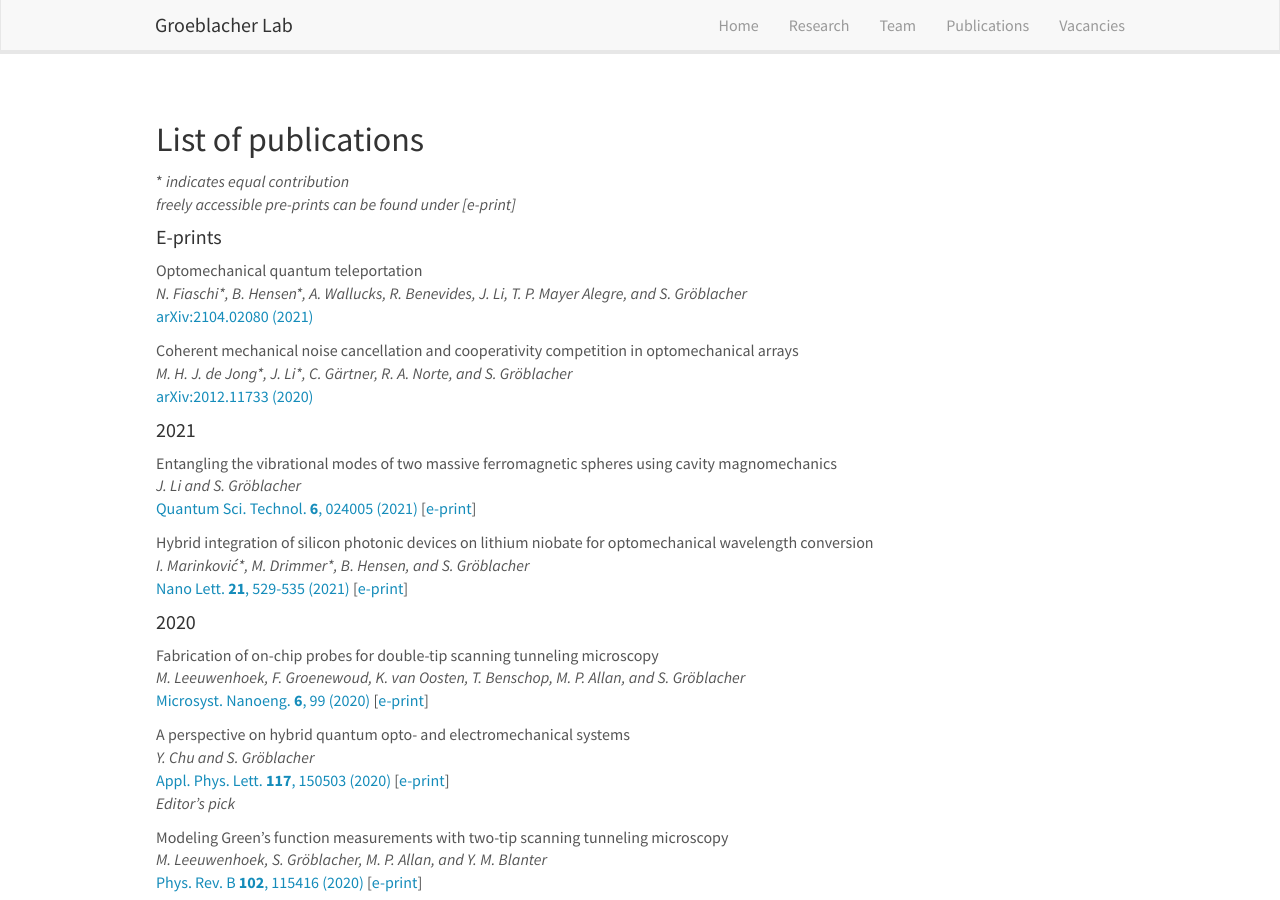
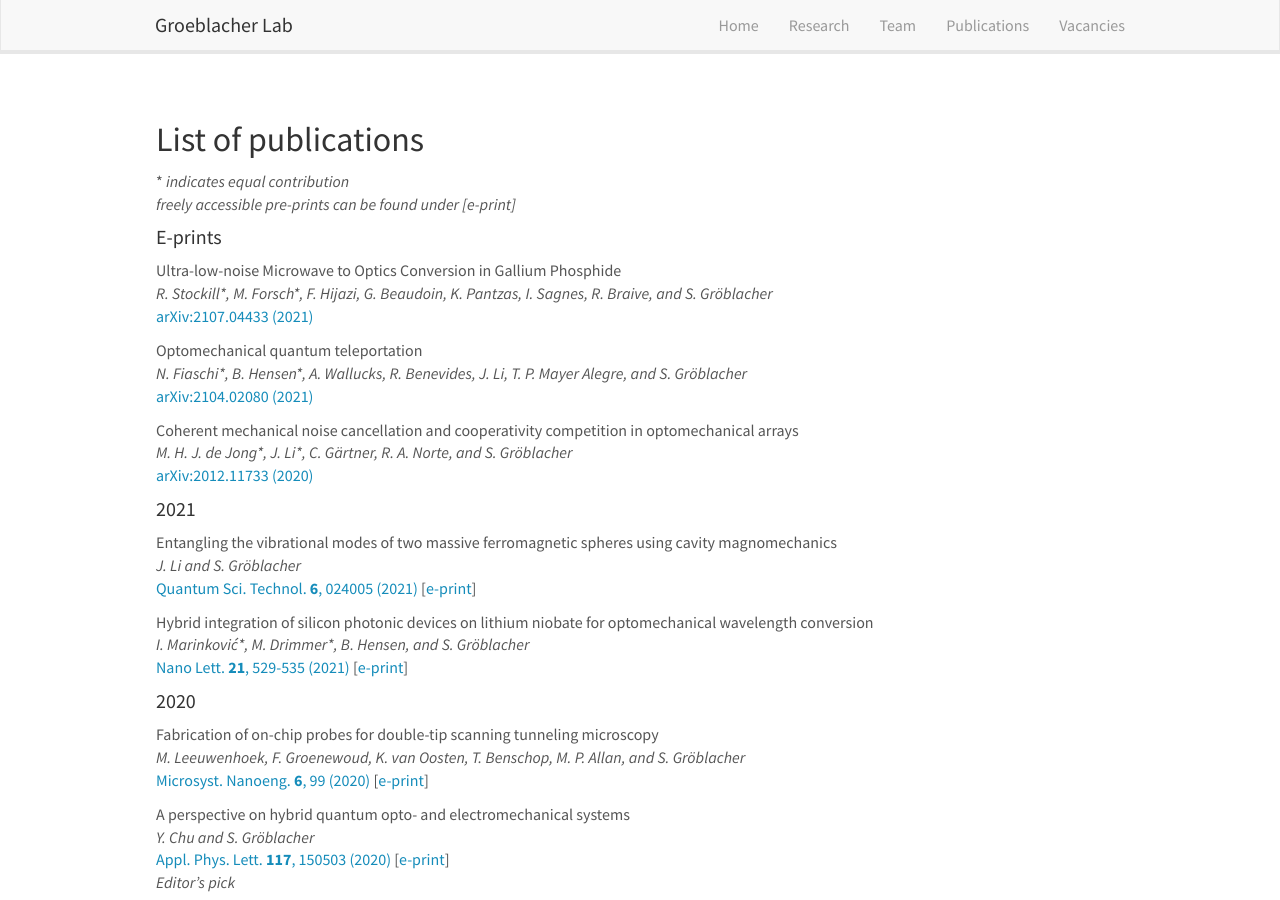
Before and after one commit to sgroeblacher/groeblacherlab, a Jekyll site: the page built from _pages/publications.md, in a window 1280 px wide and 900 px high, scrolled down 2553 px. Built offline with Jekyll 4.4.1, drawn with Linux system fonts in a browser that asks for light colours; nearby versions of some CDN libraries.

Commit message:
modified:   _data/publist.yml

```diff
--- a/_data/publist.yml
+++ b/_data/publist.yml
@@ -1,3 +1,17 @@
+- title: "Ultra-low-noise Microwave to Optics Conversion in Gallium Phosphide"
+  image:
+  description:
+  authors: R. Stockill\*, M. Forsch\*, F. Hijazi, G. Beaudoin, K. Pantzas, I. Sagnes, R. Braive, and S. Gröblacher
+  link:
+    url: https://arxiv.org/abs/2107.04433
+    display: arXiv:2107.04433 (2021)
+  arxiv: 0
+  eprint:
+  highlight: 0
+  news2:
+  newyear: 1
+  year: E-prints
+
 - title: "Optomechanical quantum teleportation"
   image:
   description:
@@ -9,8 +23,8 @@
   eprint:
   highlight: 0
   news2:
-  newyear: 1
-  year: E-prints
+  newyear: 0
+  year:
 
 - title: "Coherent mechanical noise cancellation and cooperativity competition in optomechanical arrays"
   image:
```
